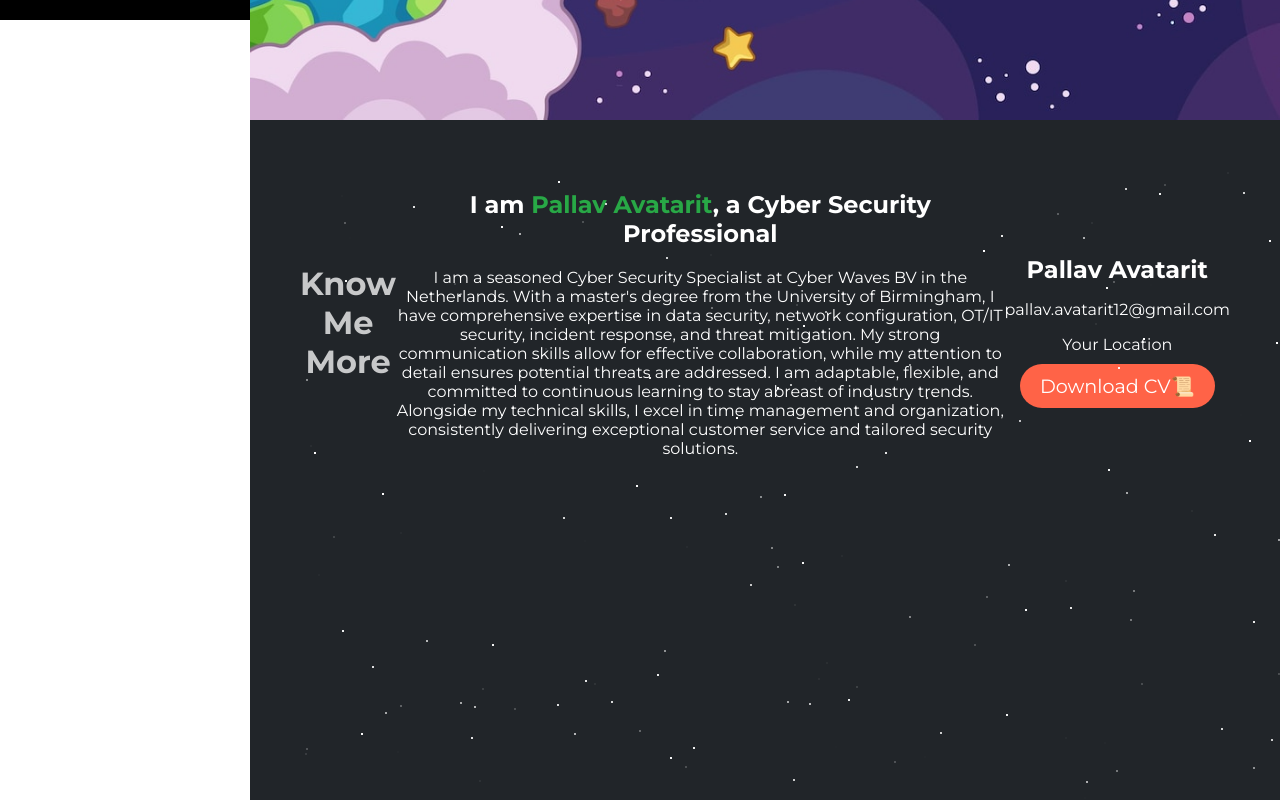
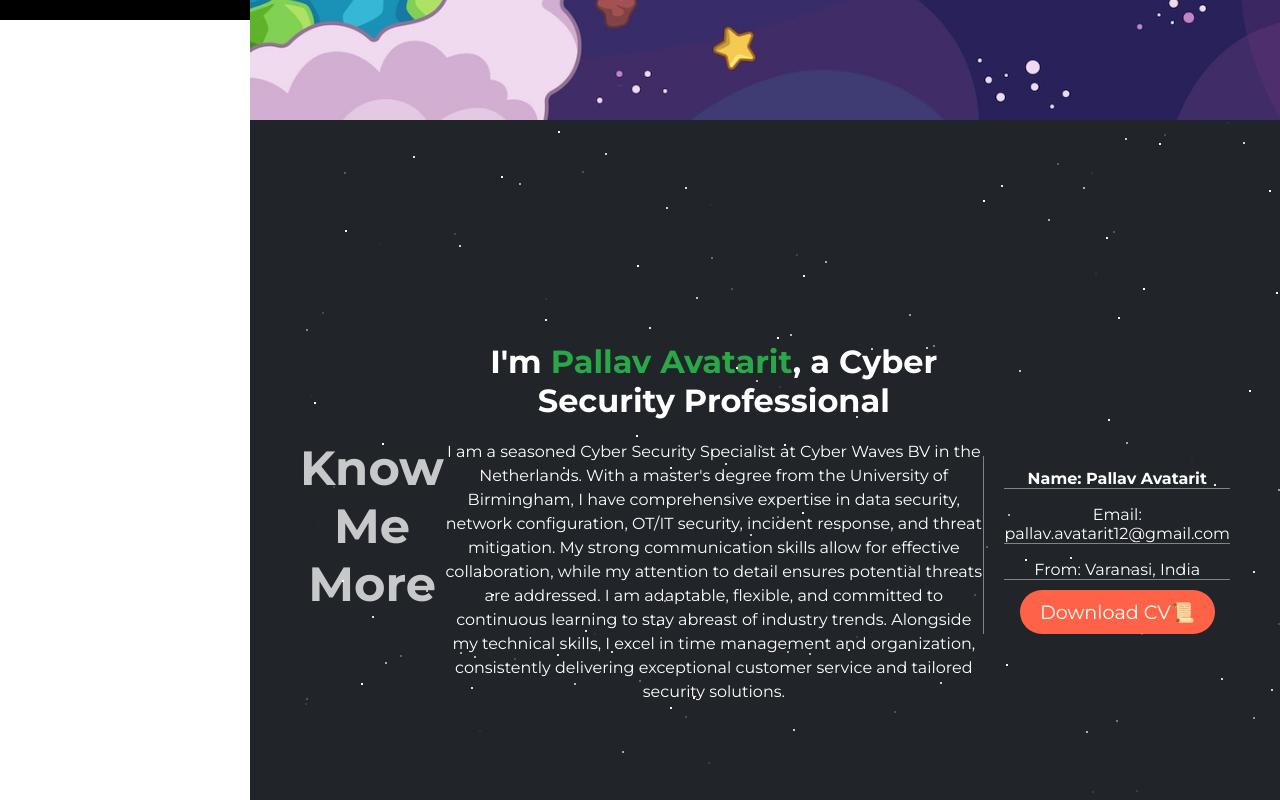
Before and after one commit to theCuriousObserver/My-Portfolio, a React (Create React App) app: page / in a window 1280 px wide. Shown: the part 780-1580 px from the top of the page. Built offline with nearby package versions, Linux system fonts and the light colour scheme.

Commit message:
Changes to About Me Section

```diff
--- a/src/AboutMe.css
+++ b/src/AboutMe.css
@@ -5,9 +5,10 @@
     box-sizing: border-box;
     display: flex;
     flex-direction: column;
-    justify-content: space-between;
+    justify-content: center;
     position: relative;
     height: 100vh;
+
   }
 
   .about-me-content {
@@ -17,13 +18,14 @@
   }
 
   .about-me-heading {
-    font-size: 2em;
+    font-size: 3em;
     color: rgba(255, 255, 255, 0.75);
     margin-bottom: 20px;
+    text-align: center;
   }
 
   .about-me-subheading {
-    font-size: 1.5em;
+    font-size: 2em;
     color: #fff;
     margin-bottom: 20px;
   }
@@ -33,24 +35,32 @@
   }
 
   .about-me-text p {
+    font-family: 'Montserrat', sans-serif;
     font-size: 1em;
     color: #fff;
+    line-height: 1.5;
+    margin-bottom: 20px;
   }
 
   .about-me-details {
     max-width: 50%;
+    margin-top: 50px;
+    border-left: 1px solid #818486;
+    padding-left: 20px;
   }
 
   .about-me-details h2 {
-    font-size: 1.5em;
+    font-size: 1em;
     color: #fff;
     margin-bottom: 10px;
+    border-bottom: 1px solid #818486;
   }
 
   .about-me-details p {
     font-size: 1em;
     color: #fff;
     margin-bottom: 10px;
+    border-bottom: 1px solid #818486;
   }
 
   .about-me-details a {
--- a/src/AboutMe.js
+++ b/src/AboutMe.js
@@ -9,15 +9,15 @@ const AboutMe = () => {
             <div className="about-me-content">
                 <h1 className="about-me-heading">Know Me More</h1>
                 <div className="about-me-text">
-                    <h2 className="about-me-subheading">I am <span className="highlight">Pallav Avatarit</span>, a Cyber Security Professional</h2>
+                    <h2 className="about-me-subheading">I'm <span className="highlight">Pallav Avatarit</span>, a Cyber Security Professional</h2>
                     <p>
                         I am a seasoned Cyber Security Specialist at Cyber Waves BV in the Netherlands. With a master's degree from the University of Birmingham, I have comprehensive expertise in data security, network configuration, OT/IT security, incident response, and threat mitigation. My strong communication skills allow for effective collaboration, while my attention to detail ensures potential threats are addressed. I am adaptable, flexible, and committed to continuous learning to stay abreast of industry trends. Alongside my technical skills, I excel in time management and organization, consistently delivering exceptional customer service and tailored security solutions.
                     </p>
                 </div>
                 <div className="about-me-details">
-                    <h2>Pallav Avatarit</h2>
-                    <p><a href="mailto:pallav.avatarit12@gmail.com">pallav.avatarit12@gmail.com</a></p>
-                    <p>Your Location</p>
+                    <h2>Name: Pallav Avatarit</h2>
+                    <p>Email: <a href="mailto:pallav.avatarit12@gmail.com">pallav.avatarit12@gmail.com</a></p>
+                    <p>From: Varanasi, India</p>
                     <a href="my-cv.pdf" download className="cv-button">Download CV📜</a>
                 </div>
             </div>
```
